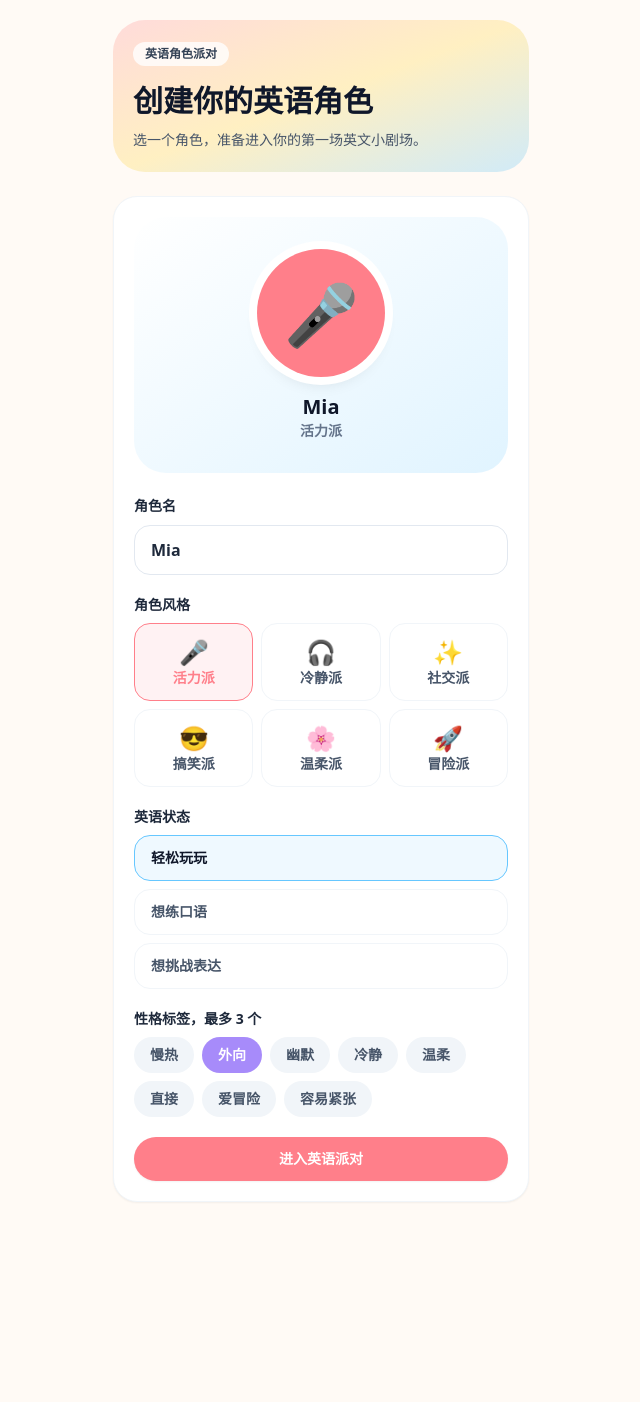
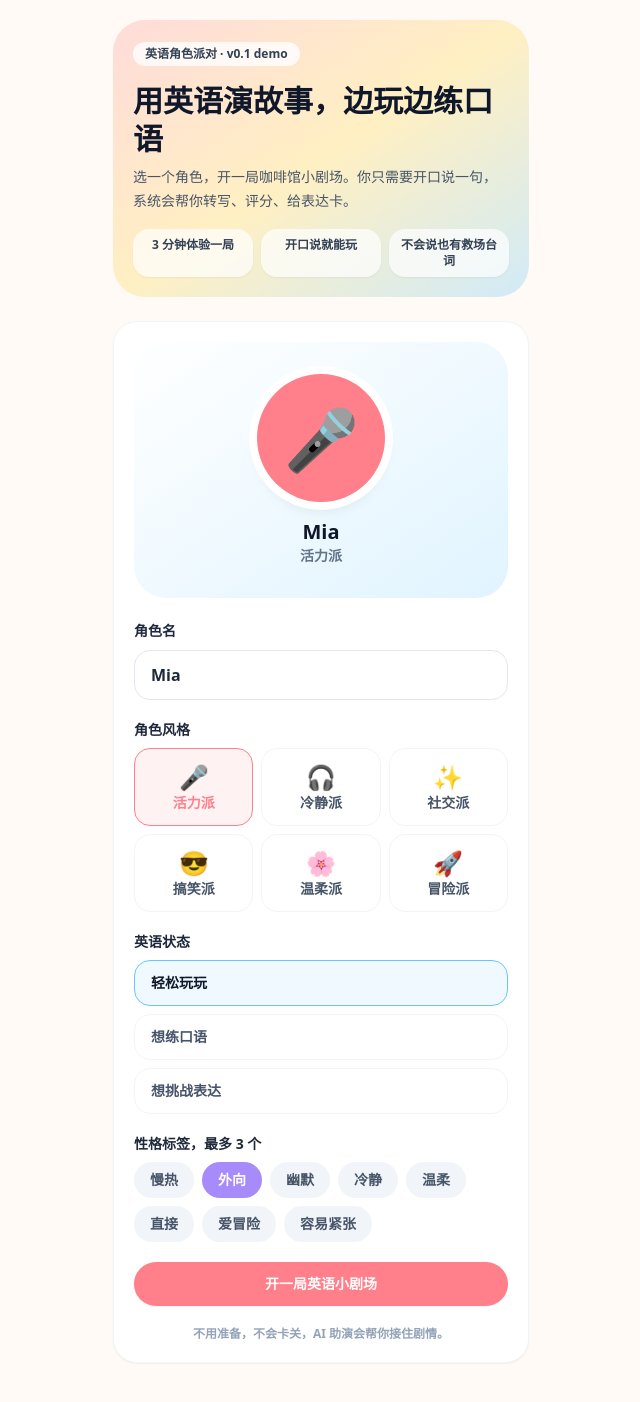
Before and after one commit to shuchaoye17-del/english-roleplay-party, a Next.js app: page /onboarding in a window 1280 px wide. Shown: the whole page, without its empty margins (319-959 px from the left). Before the commit the page ends 1242 px from the top, so only its background shows below. Built offline with nearby package versions, Linux system fonts and the light colour scheme.

Commit message:
Polish onboarding first screen for launch demo

```diff
--- a/src/app/onboarding/page.tsx
+++ b/src/app/onboarding/page.tsx
@@ -5,6 +5,8 @@ import { useRouter } from 'next/navigation';
 import { avatars, englishModes, personalityTags } from '@/data/avatars';
 import { Badge, Button, Card, PhoneShell } from '@/components/ui';
 import { savePlayerProfile } from '@/lib/storage';
+
+const demoBenefits = ['3 分钟体验一局', '开口说就能玩', '不会说也有救场台词'];
 
 export default function OnboardingPage() {
   const router = useRouter();
@@ -36,10 +38,17 @@ export default function OnboardingPage() {
 
   return (
     <PhoneShell className="pb-10">
-      <div className="mb-6 rounded-[2rem] bg-gradient-to-br from-coral/25 via-sunshine/30 to-sky/30 p-5">
-        <Badge className="bg-white/80">英语角色派对</Badge>
-        <h1 className="mt-4 text-3xl font-black leading-tight text-slate-900">创建你的英语角色</h1>
-        <p className="mt-2 text-sm leading-6 text-slate-600">选一个角色，准备进入你的第一场英文小剧场。</p>
+      <div className="mb-6 overflow-hidden rounded-[2rem] bg-gradient-to-br from-coral/25 via-sunshine/30 to-sky/30 p-5">
+        <Badge className="bg-white/80">英语角色派对 · v0.1 demo</Badge>
+        <h1 className="mt-4 text-3xl font-black leading-tight text-slate-900">用英语演故事，边玩边练口语</h1>
+        <p className="mt-2 text-sm leading-6 text-slate-600">选一个角色，开一局咖啡馆小剧场。你只需要开口说一句，系统会帮你转写、评分、给表达卡。</p>
+        <div className="mt-4 grid grid-cols-3 gap-2">
+          {demoBenefits.map((benefit) => (
+            <div key={benefit} className="rounded-2xl bg-white/70 px-3 py-2 text-center text-xs font-black text-slate-700 shadow-sm">
+              {benefit}
+            </div>
+          ))}
+        </div>
       </div>
 
       <Card className="space-y-5">
@@ -113,7 +122,8 @@ export default function OnboardingPage() {
           </div>
         </div>
 
-        <Button onClick={save} disabled={!canSubmit}>进入英语派对</Button>
+        <Button onClick={save} disabled={!canSubmit}>开一局英语小剧场</Button>
+        <p className="text-center text-xs font-bold text-slate-400">不用准备，不会卡关，AI 助演会帮你接住剧情。</p>
       </Card>
     </PhoneShell>
   );
```
